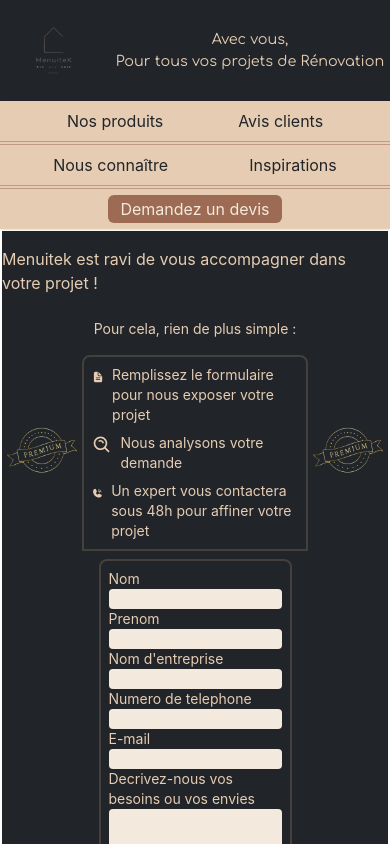
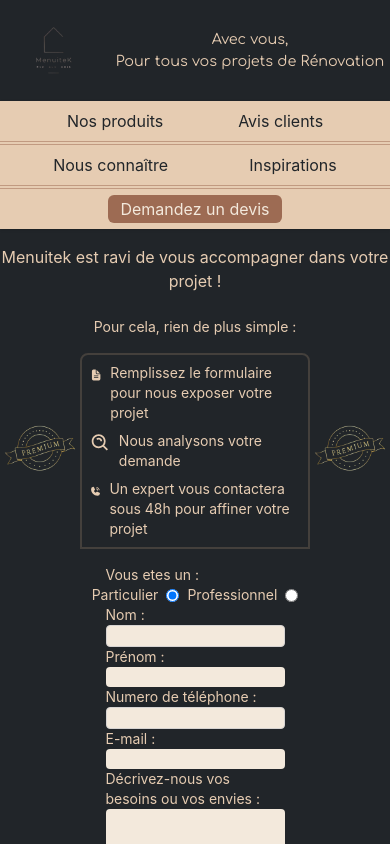
Before and after one commit to BdClement/Stanley, a React (Create React App) app in the folder frontend/testReact/menuitek/: page / in a window 390 px wide. Shown: the top 844 px of the page. Built offline with nearby package versions, Linux system fonts and the light colour scheme.

Commit message:
feat: formulaire in progress

```diff
--- a/frontend/testReact/menuitek/package.json
+++ b/frontend/testReact/menuitek/package.json
@@ -9,6 +9,7 @@
     "@testing-library/user-event": "^13.5.0",
     "react": "^19.1.0",
     "react-dom": "^19.1.0",
+    "react-hook-form": "^7.61.1",
     "react-icons": "^5.5.0",
     "react-scripts": "5.0.1",
     "web-vitals": "^2.1.4"
--- a/frontend/testReact/menuitek/src/components/Content/Formulaire/Devis.js
+++ b/frontend/testReact/menuitek/src/components/Content/Formulaire/Devis.js
@@ -1,34 +1,66 @@
+import { useState } from 'react';
+import { useForm } from 'react-hook-form';
+import { getNameValidation, getNumberValidation } from "./validationRules"
+
 function Devis() {
+    const [type, setType] = useState('particulier');
+    const {register, handleSubmit, formState: { errors }, } = useForm();
+
+    const onSubmit = (data) => {
+        console.log('Formulaire soumis', data);
+    };
+
     return (
-        <form className="w-full flex flex-col items-center gap-2 sm:gap-4 lg:gap-8 text-sm sm:text-base md:text-lg lg:text-xl opacity-0 animate-slide-in-right" style={{ animationDelay: '800ms' }} action="" method="post">
-            <ul className="w-1/2 2xl:w-1/3 flex flex-col border-2 border-stone-700 rounded-t-lg xl:gap-2 p-2 md:p-4 lg:p-6 xl:p-12">
+        <form onSubmit={handleSubmit(onSubmit)} className="w-full flex flex-col items-center gap-2 sm:gap-4 lg:gap-8 text-sm sm:text-base md:text-lg lg:text-xl opacity-0 animate-slide-in-right" style={{ animationDelay: '800ms' }} action="" method="post">
+            <ul className="w-1/2 2xl:w-1/3 flex flex-col rounded-t-lg xl:gap-2 p-2 md:p-4 lg:p-6 xl:p-12">
+                <p className="">Vous etes un :</p>
+                <li className="flex flex-row gap-2 lg:gap-4 2xl:gap-8 items-center justify-center">
+                    <label htmlFor="particulier">Particulier</label>
+                    <input type="radio" id="particulier" name="user_type" value="particulier" checked={type === 'particulier'} onChange={() => setType('particulier')}></input>
+                    <label htmlFor="pro">Professionnel</label>
+                    <input type="radio" id="pro" name="user_type" value="pro" checked={type === 'pro'} onChange={() => setType('pro')}></input>
+                </li>
+                { type === 'particulier' && (
+                <>
+                    <li className="flex flex-col lg:gap-2 2xl:gap-4">
+                        <label htmlFor="name">Nom :</label>
+                        <input required type="text" id="name" name="user_name" className={`bg-beige-contrast text-grey-main rounded focus:bg-white ${errors.name ? 'border border-red-500' : 'border border-stone-300'}`}
+                            {...register("name", getNameValidation())}></input>
+                        {errors.name && (
+                            <span className="text-red-500 text-sm">{errors.name.message}</span>
+                        )}
+                    </li>
+                    <li className="flex flex-col lg:gap-2 2xl:gap-4">
+                        <label htmlFor="first_name">Prénom :</label>
+                        <input required type="text" id="first_name" name="user_first_name" className="bg-beige-contrast text-grey-main rounded focus:bg-white"></input>
+                    </li>
+                </>
+                )}
+                { type === 'pro' && (
+                    <li className="flex flex-col lg:gap-2 2xl:gap-4">
+                        <label htmlFor="society">Nom d'entreprise :</label>
+                        <input required type="text" id="society" name="user_society" className="bg-beige-contrast text-grey-main rounded focus:bg-white"></input>
+                    </li>
+                )}
                 <li className="flex flex-col lg:gap-2 2xl:gap-4">
-                    <label for="name">Nom</label>
-                    <input type="text" id="name" name="user_name" className="bg-beige-contrast text-grey-main rounded"></input>
+                    <label htmlFor="tel"> Numero de téléphone :</label>
+                    <input required type="tel" id="tel" name="tel" className={`bg-beige-contrast text-grey-main rounded focus:bg-white ${errors.name ? 'border border-red-500' : 'border border-stone-300'}`}
+                        {...register("tel", getNumberValidation())}></input>
+                    {errors.tel && (
+                        <span className="text-red-500 text-sm">{errors.name.message}</span>
+                    )}
                 </li>
                 <li className="flex flex-col lg:gap-2 2xl:gap-4">
-                    <label for="first_name">Prenom</label>
-                    <input type="text" id="first_name" name="user_first_name" className="bg-beige-contrast text-grey-main rounded"></input>
+                    <label htmlFor="email">E-mail :</label>
+                    <input required type="email" id="email" name="email" className="bg-beige-contrast text-grey-main rounded focus:bg-white"></input>
                 </li>
                 <li className="flex flex-col lg:gap-2 2xl:gap-4">
-                    <label for="society">Nom d'entreprise</label>
-                    <input type="text" id="society" name="user_society" className="bg-beige-contrast text-grey-main rounded"></input>
-                </li>
-                <li className="flex flex-col lg:gap-2 2xl:gap-4">
-                    <label for="tel"> Numero de telephone</label>
-                    <input type="tel" id="tel" name="tel" className="bg-beige-contrast text-grey-main rounded"></input>
-                </li>
-                <li className="flex flex-col lg:gap-2 2xl:gap-4">
-                    <label for="email">E-mail</label>
-                    <input type="email" id="email" name="email" className="bg-beige-contrast text-grey-main rounded"></input>
-                </li>
-                <li className="flex flex-col lg:gap-2 2xl:gap-4">
-                    <label for="project">Decrivez-nous vos besoins ou vos envies</label>
-                    <textarea id="project" name="user_project" cols="50" rows="10" className="bg-beige-contrast text-grey-main rounded"></textarea>
+                    <label htmlFor="project">Décrivez-nous vos besoins ou vos envies :</label>
+                    <textarea required id="project" name="user_project" cols="50" rows="10" className="bg-beige-contrast text-grey-main rounded focus:bg-white"></textarea>
                 </li>
             </ul>
             <div className="flex items-center justify-center">
-                <button  className="p-2 border-2 border-beige-main rounded hover:bg-beige-main hover:text-grey-main transition duration:300" type="submit">Soumetter votre projet</button>
+                <button  className="p-2 border-2 border-beige-main rounded-full hover:bg-beige-main hover:text-grey-main transition ease-in-out duration:300" type="submit">Soumettez votre projet</button>
             </div>
         </form>
     )
@@ -36,4 +68,5 @@ function Devis() {
 
 export default Devis;
 
-// Regler probleme de z-index + styliser input form
+// Contenu image de consultant souriant ?
+// Check cote front data
--- a/frontend/testReact/menuitek/src/components/Content/Formulaire/Formulaire.js
+++ b/frontend/testReact/menuitek/src/components/Content/Formulaire/Formulaire.js
@@ -3,7 +3,7 @@ import Devis from "./Devis"
 
 function Formulaire() {
     return (
-        <div className="flex flex-col items-center justify-center border-2 border-white">
+        <div className="flex flex-col items-center justify-center">
             <IntroFormulaire />
             <Devis />
             <p className="m-4 p-4">Mettre des exemples d'avis clients statisfait par ce processus</p>
--- a/frontend/testReact/menuitek/src/components/Content/Formulaire/IntroFormulaire.js
+++ b/frontend/testReact/menuitek/src/components/Content/Formulaire/IntroFormulaire.js
@@ -7,7 +7,7 @@ function IntroFormulaire() {
     return (
         <div className="w-full h-full flex flex-col items-center">
             <div className="flex flex-col items-center opacity-0 animate-slide-in-right">
-                <h2 className="my-4 md:my-6 lg:my-8 sm:text-lg lg:text-2xl">Menuitek est ravi de vous accompagner dans votre projet !</h2>
+                <h2 className="text-center my-4 md:my-6 lg:my-8 sm:text-lg lg:text-2xl">Menuitek est ravi de vous accompagner dans votre projet !</h2>
                 <p className="my-2 md:my-6 lg:my-8 text-sm sm:text-base md:text-lg lg:text-xl">Pour cela, rien de plus simple :</p>
             </div>
             <div className="my-2 md:my-6 lg:my-8 flex flex-row w-full h-full items-center justify-evenly opacity-0 animate-slide-in-right" style={{ animationDelay: '400ms' }}>
--- /dev/null
+++ b/frontend/testReact/menuitek/src/components/Content/Formulaire/validationRules.js
@@ -0,0 +1,19 @@
+export function getNameValidation() {
+  return {
+    required: "Ce champ est requis",
+    pattern: {
+        value: /^[^\d]+$/,
+        message: "Le nom ne peut pas contenir de chiffre",
+    },
+  };
+}
+
+export function getNumberValidation() {
+    return {
+    required: "Veuillez renseigner un numéro de téléphone.",
+    pattern: {
+        value: /^[\d+()\s-]{10,20}$/,
+        message: "Format invalide. Ex : 06 12 34 56 78 ou +33 6 12 34 56 78"
+        },
+    };
+}
--- a/frontend/testReact/menuitek/src/components/Header/Navbar.js
+++ b/frontend/testReact/menuitek/src/components/Header/Navbar.js
@@ -1,6 +1,6 @@
 function Navbar() {
     return (
-        <nav className='w-full opacity-0 animate-slide-in-down flex flex-col sm:flex-row lg:text-lg 2xl:text-xl flex-wrap sticky top-0 z-1 sm:h-[3vh] lg:h-[8vh] 2xl:h-[6vh] min-h-[6vh] bg-beige-main text-grey-main shadow'>
+        <nav className='w-full opacity-0 animate-slide-in-down flex flex-col sm:flex-row lg:text-lg 2xl:text-xl flex-wrap sticky top-0 z-50 sm:h-[3vh] lg:h-[8vh] 2xl:h-[6vh] min-h-[6vh] bg-beige-main text-grey-main shadow'>
             <ul className="flex flex-row w-full sm:w-[40%] md:w-[37%] h-full items-center justify-evenly">
                 <li className="relative group p-2">
                     <span>Nos produits</span>
```
Also changed, not shown: 2 other files (tests, documents, lock files or other folders).
